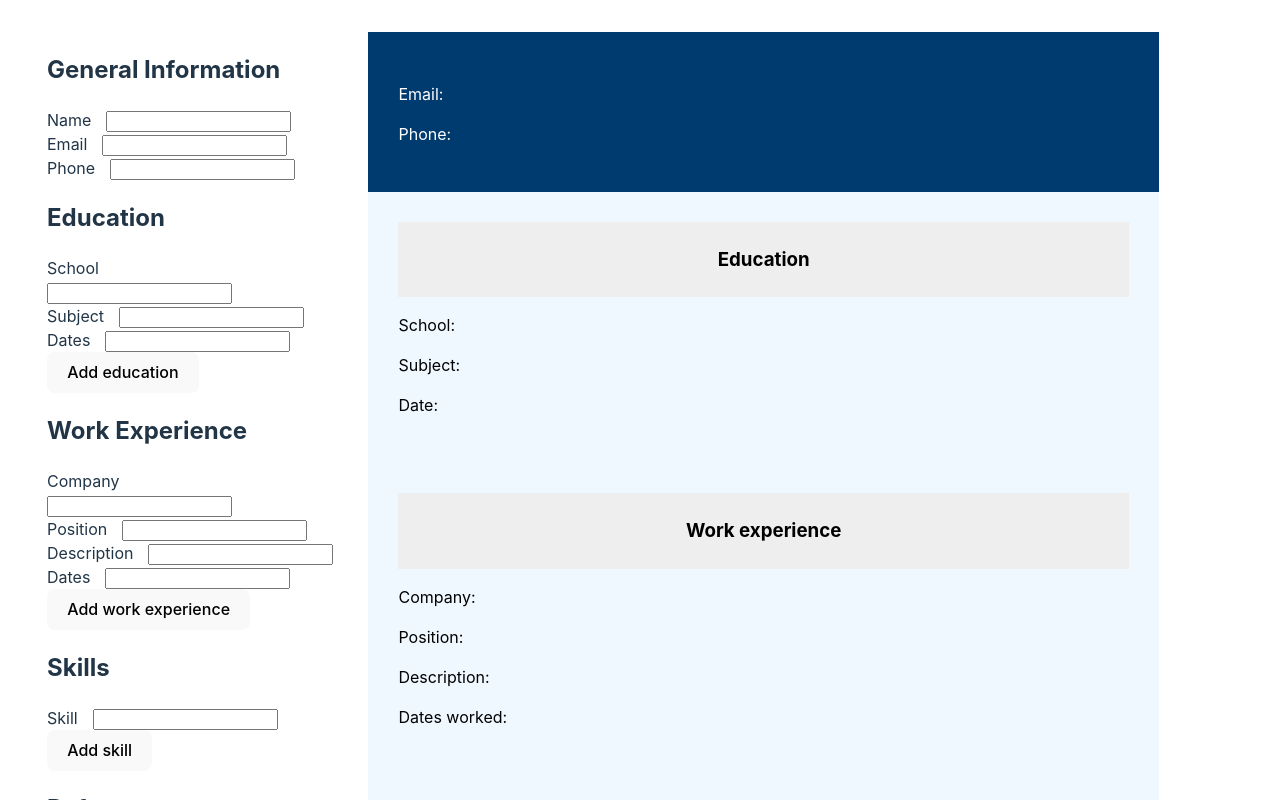
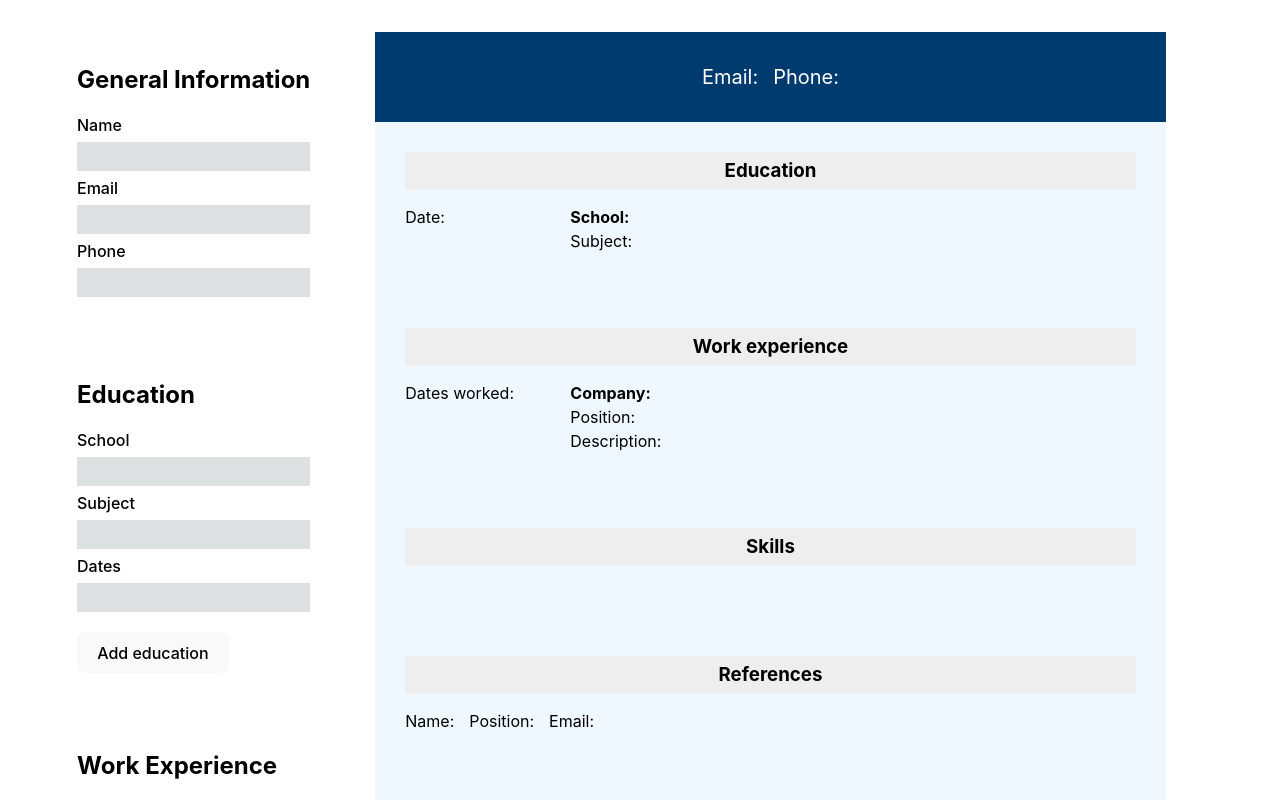
Before and after one commit to ollyjw/odin-react-cv-application, a React (Vite) app: page / in a window 1280 px wide. Shown: the top 800 px of the page. Built offline with nearby package versions, Linux system fonts and the light colour scheme; the HTML template or start-up script is replaced by a standard one.

Commit message:
styling and layout update

```diff
--- a/src/App.css
+++ b/src/App.css
@@ -9,3 +9,7 @@
   display: flex;
   gap: 20px;
 }
+
+* {
+  margin: 0;
+}
--- a/src/components/Cv.jsx
+++ b/src/components/Cv.jsx
@@ -6,19 +6,25 @@ function Cv({data}) {
     return (
         <div className="cv">
             <div className="container gen-info">
-                <h2>{data.generalInfo.name}</h2>
+                <h2 className="name-heading">{data.generalInfo.name}</h2>
+                <div className="contact-info">
                     <p>Email: {data.generalInfo.email}</p>
                     <p>Phone: {data.generalInfo.phone}</p>
+                </div>
             </div>
             <div className="container education">
                 <div className="section-header">
                     <h3>Education</h3>
                 </div>
                 {data.education.map((item) => (
-                    <div key={item.id}>
+                    <div className="info-output" key={item.id}>
+                        <div className="info-left">
+                            <p>Date: {item.dates}</p>
+                        </div>
+                        <div className="info-right">
                             <p>School: {item.school}</p>
                             <p>Subject: {item.subject}</p>
-                        <p>Date: {item.dates}</p>
+                        </div>
                     </div>
                 ))}
             </div>
@@ -27,11 +33,15 @@ function Cv({data}) {
                     <h3>Work experience</h3>
                 </div>
                 {data.workExp.map((item) => (
-                    <div key={item.id}>
+                    <div className="info-output" key={item.id}>
+                        <div className="info-left">
+                            <p>Dates worked: {item.dates}</p>
+                        </div>
+                        <div className="info-right">
                             <p>Company: {item.company}</p>
                             <p>Position: {item.subject}</p>
                             <p>Description: {item.description}</p>
-                        <p>Dates worked: {item.dates}</p>
+                        </div>
                     </div>
                 ))}
             </div>
@@ -40,7 +50,7 @@ function Cv({data}) {
                     <h3>Skills</h3>
                 </div>
                 {data.skills.map((item) => (
-                    <div key={item.id}>
+                    <div className="info-output" key={item.id}>
                         <p>{item.skill}</p>
                     </div>
                 ))}
@@ -50,10 +60,10 @@ function Cv({data}) {
                     <h3>References</h3>
                 </div>
                 {data.references.map((item) => (
-                    <div key={item.id}>
-                        <p>Company: {item.name}</p>
+                    <div className="info-output" key={item.id}>
+                        <p>Name: {item.name}</p>
                         <p>Position: {item.jobTitle}</p>
-                        <p>Description: {item.email}</p>
+                        <p>Email: {item.email}</p>
                     </div>
                 ))}
             </div>
--- a/src/components/Section.jsx
+++ b/src/components/Section.jsx
@@ -210,9 +210,8 @@ function Section({ title, data, setData }) {
 
     if (title === "General Information") {
         return (
-            <div className="container gen-info-entry">
-                <div className="header">
-                    <h2>{title}</h2>
+            <div className="section gen-info-entry">
+                <h2 className="form-heading">{title}</h2>
                 <div>
                     <label htmlFor="">Name</label>
                     <input
@@ -238,12 +237,11 @@ function Section({ title, data, setData }) {
                     />
                 </div>
             </div>
-            </div>
         )
     } else if (title === "Education") {
         return (
-            <div className="container education-entry">
-                <h2>{title}</h2>
+            <div className="section education-entry">
+                <h2 className="form-heading">{title}</h2>
                 {data.education.map((item) => {
                     return (
                         <div key={item.id}>
@@ -277,13 +275,14 @@ function Section({ title, data, setData }) {
                         </div>
                     )
                 })}
-                <button onClick={addEducationSection}>Add education</button>
+                <button className="submit-btn" onClick={addEducationSection}>Add education</button>
             </div>
         )
     } else if (title === "Work Experience") {
         return (
             <>
-                <h2>{title}</h2>
+            <div className="section work-entry">
+                <h2 className="form-heading">{title}</h2>
                 {data.workExp.map((item) => {
                     return (
                         <div key={item.id}>
@@ -326,14 +325,16 @@ function Section({ title, data, setData }) {
                         </div>
                     )
                 })}
-                <button onClick={addWorkSection}>Add work experience</button>
+                <button className="submit-btn" onClick={addWorkSection}>Add work experience</button>
+                </div>
             </>
         )
     } else if (title === "Skills") {
         return (
             <>
+            <div className="section">
                 <div className="skills-header">
-                    <h2>{title}</h2>
+                    <h2 className="form-heading">{title}</h2>
                 </div>
                 {data.skills.map((item) => {
                     return (
@@ -350,15 +351,16 @@ function Section({ title, data, setData }) {
                         </div>
                     )
                 })}
-                <button onClick={addSkillsSection}>Add skill</button>
-
+                <button className="submit-btn" onClick={addSkillsSection}>Add skill</button>
+                </div>
             </>
         )
     } else if (title === "References") {
         return (
             <>
+            <div className="section">
                 <div className="references-header">
-                    <h2>{title}</h2>
+                    <h2 className="form-heading">{title}</h2>
                 </div>
                 {data.references.map((item) => {
                     return (
@@ -393,7 +395,8 @@ function Section({ title, data, setData }) {
                         </div>
                     )
                 })}
-                <button onClick={addRefSection}>Add reference</button>
+                <button className="submit-btn" onClick={addRefSection}>Add reference</button>
+                </div>
             </>
         )
     }
--- a/src/styles/cv.css
+++ b/src/styles/cv.css
@@ -12,10 +12,33 @@
     margin-top: 0;
     background-color: rgb(0, 59, 111);
     color: #fff;
+    text-align: center;
+    font-size: 1.25rem;
+}
+
+.contact-info {
+    display: flex;
+    justify-content: center;
+    gap: 15px;
 }
 
 .section-header {
     background-color: #eee;
     padding: 5px;
     text-align: center;
+    margin-bottom: 15px;
 }
+
+.info-output {
+    margin-bottom: 15px;
+    display: flex;
+    gap: 15px;
+}
+
+.info-left {
+    min-width: 150px;
+}
+
+.info-right :first-child {
+    font-weight: bold;
+}
--- a/src/styles/form.css
+++ b/src/styles/form.css
@@ -4,6 +4,35 @@
     padding: 0 15px;
 }
 
+.section {
+    background-color:  #fff;
+    color: #000;
+    padding: 30px;
+    margin-bottom: 15px;
+}
+
+.form-heading {
+    margin-top: 0;
+    margin-bottom: 15px;
+}
+
 label {
-    margin-right: 15px;
+    display: block;
+    margin-bottom: 5px;
+    font-weight: 500;
 }
+
+input {
+    border: 2px solid #dee1e2;
+    color: #0e0e10;
+    background: #dee1e2;
+    display: block;
+    width: 100%;
+    margin-bottom: 5px;
+    padding: 5px;
+    box-sizing: border-box;
+}
+
+.submit-btn {
+    margin-top: 15px;
+}
```
Lines whose indentation alone changed are shown as unchanged.
